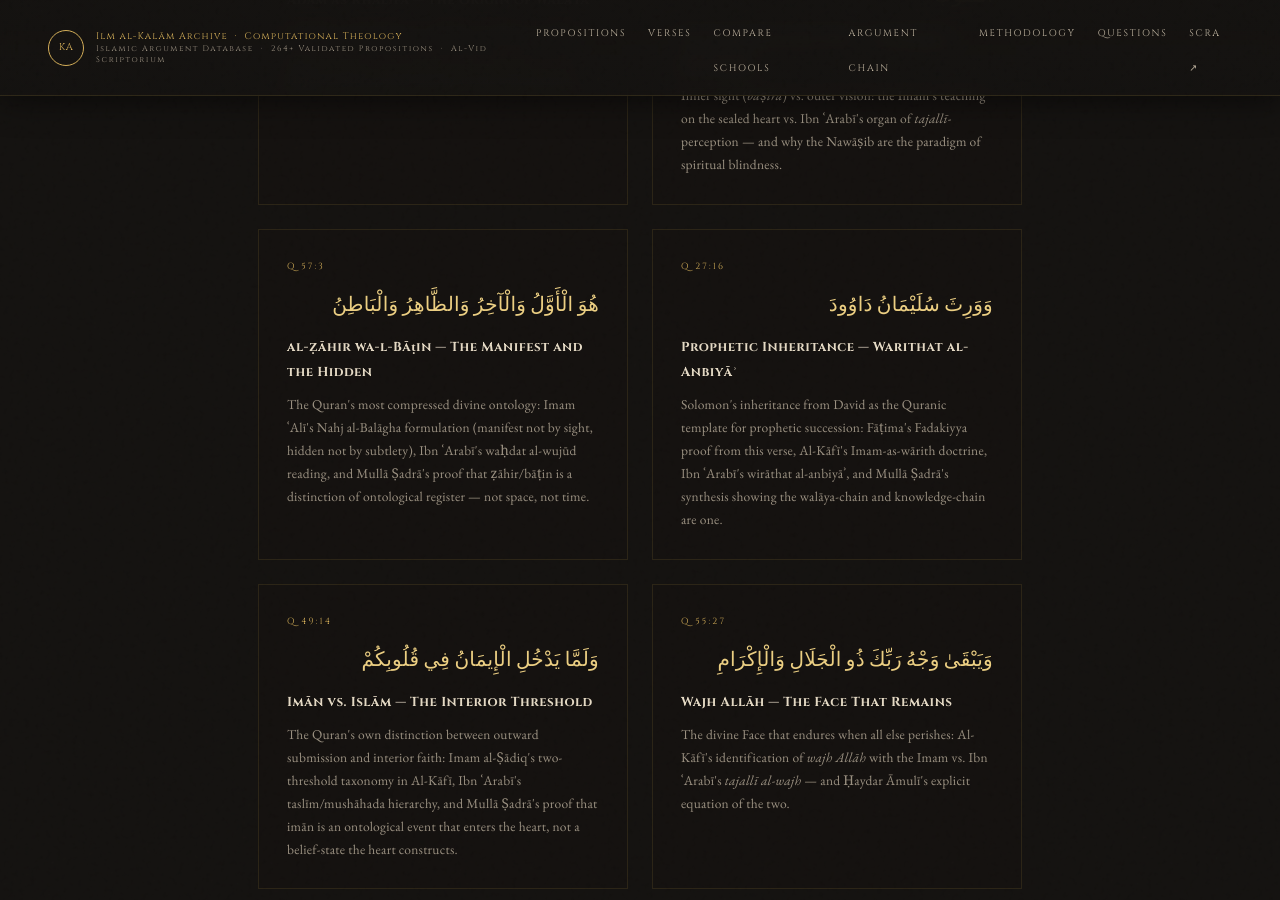
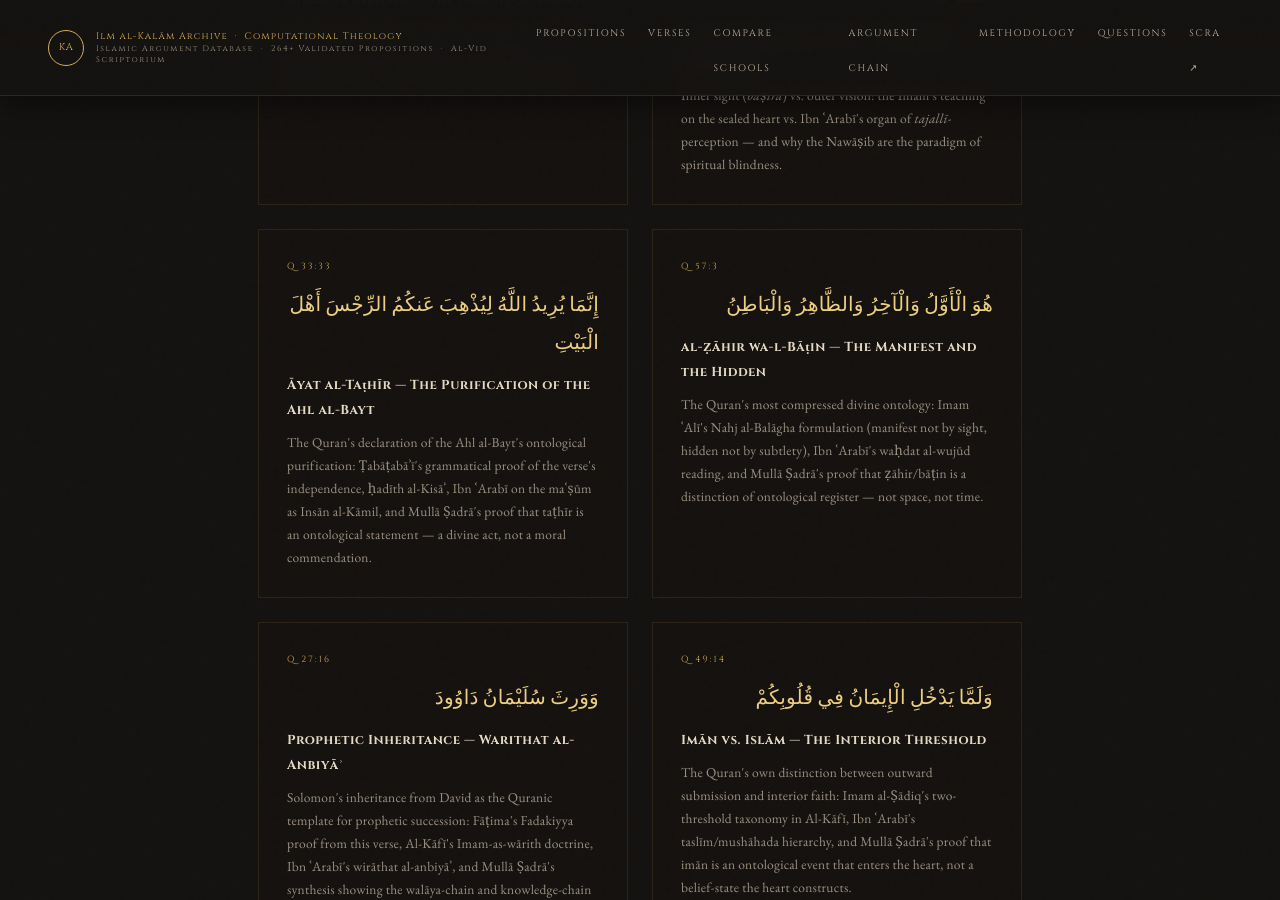
Before and after one commit to sacredcivilization/sacred-archive, a Jekyll site: the page built from verses/index.html, in a window 1280 px wide and 900 px high, scrolled down 951 px. Built offline with Jekyll 4.4.1, drawn with Linux system fonts in a browser that asks for light colours; some web fonts are replaced.

Commit message:
Add verse page Q 33:33 -- Ayat al-Tathir / Purification of Ahl al-Bayt
Imami: Tabatabai grammatical proof (ankum shift = distinct addressees),
hadith al-Kisaa (Sahih Muslim 2424 + Al-Kafi), isma as divine guarantee
not moral achievement, Al-Kafi hujja-isma nexus.
Akbarian: Ibn Arabi rijs as ontological opacity / tathir as mazhar
completion, Haydar Amuli explicit identification: masoom Imam = Insan al-Kamil.
Synthesis: Sadra -- tathir is ontological statement not moral commendation.
Innamā = divine will restriction. Mafool mutlaq tathhiran = ontological
completeness. Closes verse-series: Q 33:33 links Q 57:3 (mazhar) +
Q 27:16 (warith-chain) + Q 2:30 (khalifa-principle).
Cross-refs: FADAK-004, SHAHID-002, NAHJ-002, ANSAR-001, KHALIFA-004.

Co-Authored-By: Claude Sonnet 4.6 <noreply@anthropic.com>

```diff
--- a/verses/index.html
+++ b/verses/index.html
@@ -42,6 +42,13 @@ description: "Key Quranic verses examined through two complementary lenses: Imam
       <p class="vc-desc">Inner sight (<em>bāṣīra</em>) vs. outer vision: the Imam's teaching on the sealed heart vs. Ibn ʿArabī's organ of <em>tajallī</em>-perception — and why the Nawāṣib are the paradigm of spiritual blindness.</p>
     </a>
 
+    <a href="{{ '/verses/q33-33/' | relative_url }}" class="verse-card">
+      <p class="vc-ref">Q 33:33</p>
+      <div class="vc-arabic">إِنَّمَا يُرِيدُ اللَّهُ لِيُذْهِبَ عَنكُمُ الرِّجْسَ أَهْلَ الْبَيْتِ</div>
+      <p class="vc-title">Āyat al-Taṭhīr — The Purification of the Ahl al-Bayt</p>
+      <p class="vc-desc">The Quran's declaration of the Ahl al-Bayt's ontological purification: Ṭabāṭabāʾī's grammatical proof of the verse's independence, ḥadīth al-Kisāʾ, Ibn ʿArabī on the maʿṣūm as Insān al-Kāmil, and Mullā Ṣadrā's proof that taṭhīr is an ontological statement — a divine act, not a moral commendation.</p>
+    </a>
+
     <a href="{{ '/verses/q57-3/' | relative_url }}" class="verse-card">
       <p class="vc-ref">Q 57:3</p>
       <div class="vc-arabic">هُوَ الْأَوَّلُ وَالْآخِرُ وَالظَّاهِرُ وَالْبَاطِنُ</div>
```
Also changed, not shown: verses/q33-33/index.html (added, +64 -0 lines).
